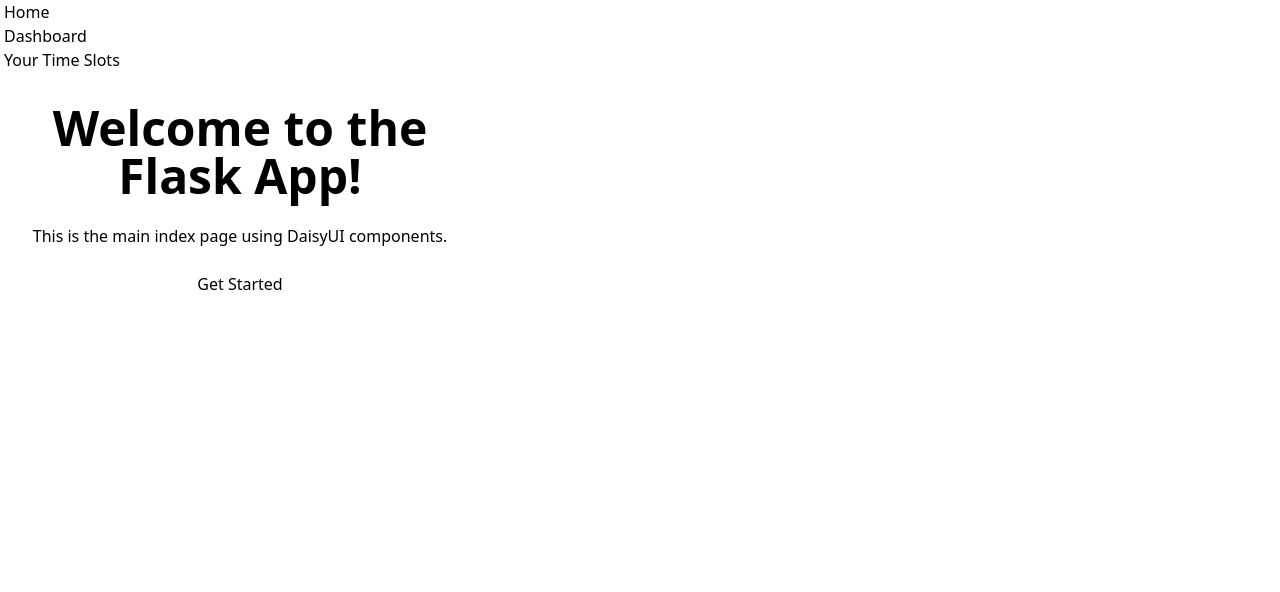
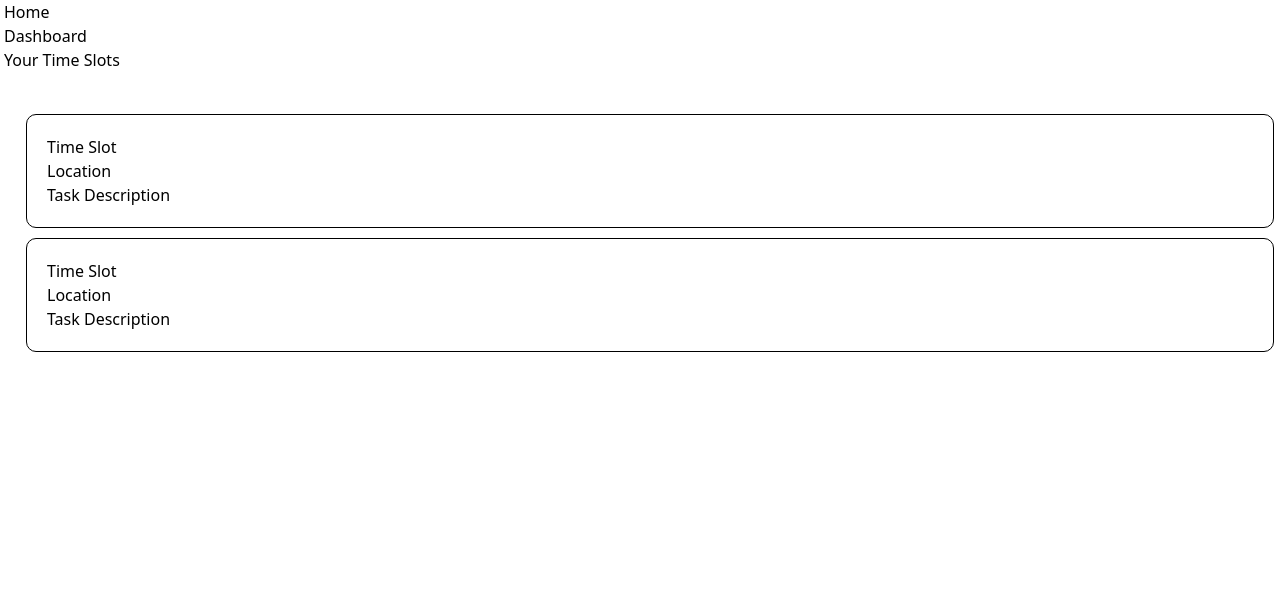
Before and after one commit to ccaecha/hackathon-5-team-5, a Flask app: page /calendar in a window 1280 px wide. Shown: the top 592 px of the page. Run offline with Flask 3, Linux system fonts and the light colour scheme; some libraries are stand-ins or nearby versions.

Commit message:
styling update to calendar page

```diff
--- a/flask-app/app/static/css/styles.css
+++ b/flask-app/app/static/css/styles.css
@@ -0,0 +1,7 @@
+.card {
+    width: 100%;
+    border: 1px solid black;
+    margin: 10px;
+    border-radius: 10px;
+    padding: 20px;
+}
--- a/flask-app/app/templates/main/base.html
+++ b/flask-app/app/templates/main/base.html
@@ -11,7 +11,7 @@
     <script src="https://cdn.jsdelivr.net/npm/@tailwindcss/browser@4"></script>
 
     <!-- Your custom CSS (optional) -->
-    <link rel="stylesheet" href="{{ url_for('static', filename='styles.css') }}">
+    <link rel="stylesheet" href="{{ url_for('static', filename='css/styles.css') }}">
 
     <!-- Additional head content -->
     {% block head %}{% endblock %}
--- a/flask-app/app/templates/main/calendar.html
+++ b/flask-app/app/templates/main/calendar.html
@@ -4,12 +4,17 @@
 
 {% block content %}
 <div class="hero min-h-screen bg-base-200">
-    <div class="hero-content text-center">
-        <div class="max-w-md">
-            <h1 class="text-5xl font-bold">Welcome to the Flask App!</h1>
-            <p class="py-6">This is the main index page using DaisyUI components.</p>
-            <button class="btn btn-primary">Get Started</button>
+    <ol>
+        <div class="card">
+            <p>Time Slot</p>
+            <p>Location</p>
+            <p>Task Description</p>
         </div>
-    </div>
+        <div class="card">
+            <p>Time Slot</p>
+            <p>Location</p>
+            <p>Task Description</p>
+        </div>
+    </ol>
 </div>
 {% endblock %}
```
